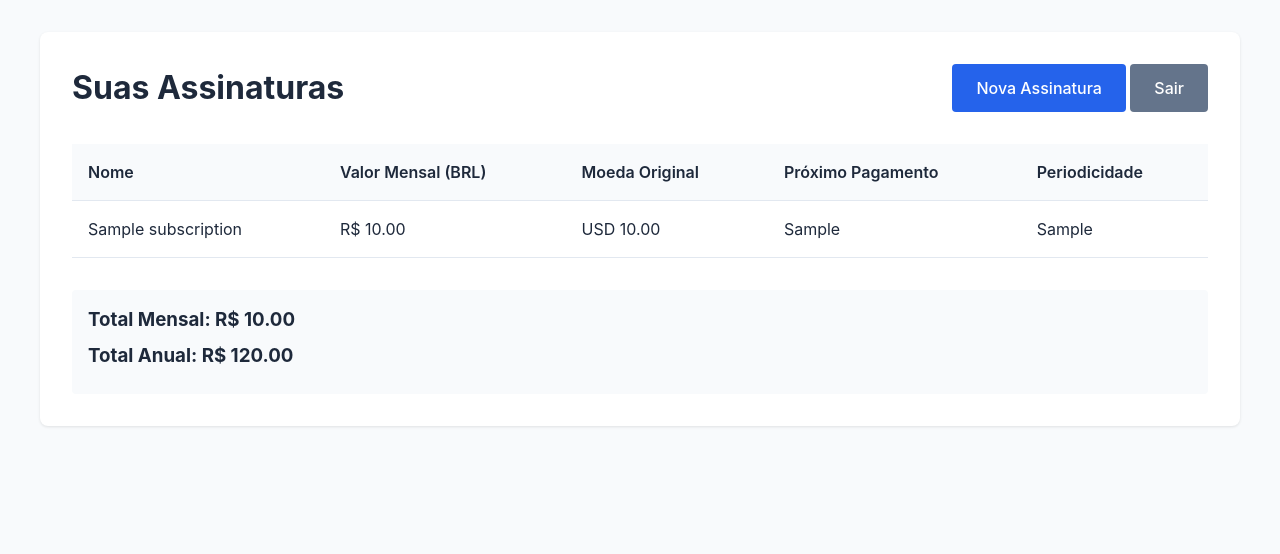
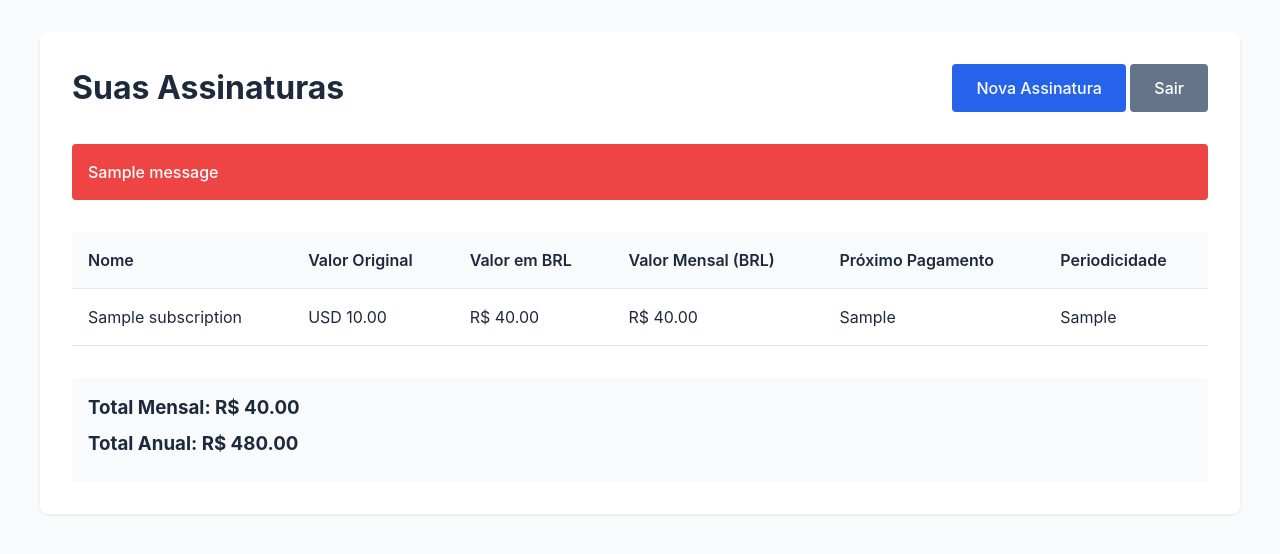
Before and after one commit to mp3fbf/flaskapp, a Flask app: page /dashboard in a window 1280 px wide. Shown: the top 554 px of the page. Run offline with Flask 3, Linux system fonts and the light colour scheme; a user stored in the database is signed in; tables that the repository leaves empty hold one stand-in row (values such as "Sample post"); one stand-in notice (Sample message) is shown.

Commit message:
feat: implementa conversão automática de moedas

```diff
--- a/app.py
+++ b/app.py
@@ -1,7 +1,8 @@
-from flask import Flask, render_template, request, redirect, url_for
+from flask import Flask, render_template, request, redirect, url_for, flash
 from flask_sqlalchemy import SQLAlchemy
 from flask_login import LoginManager, UserMixin, login_user, login_required, current_user, logout_user
 from dotenv import load_dotenv
+from utils.currency_converter import converter
 import os
 
 load_dotenv()  # Carrega variáveis de ambiente do .env
@@ -29,26 +30,41 @@
     recurrence = db.Column(db.String(20), nullable=False)    # mensal, anual, semanal
 
     @property
+    def amount_brl(self):
+        """Retorna o valor convertido para BRL."""
+        if self.currency == 'BRL':
+            return self.amount
+        converted = converter.convert(self.amount, self.currency, 'BRL')
+        if converted is None:  # Se a conversão falhar
+            return self.amount
+        return converted
+
+    @property
     def monthly_cost(self):
+        """Retorna o custo mensal em BRL."""
+        amount_brl = self.amount_brl
         if self.recurrence == 'anual':
-            return self.amount / 12
+            return amount_brl / 12
         elif self.recurrence == 'semanal':
-            return self.amount * 4.33  # Média de semanas por mês
+            # Considerando média de 52 semanas por ano dividido por 12 meses
+            return amount_brl * (52/12)  # Aproximadamente 4.33 semanas por mês
         elif self.recurrence == 'semestral':
-            return self.amount / 6
+            return amount_brl / 6
         else:  # mensal
-            return self.amount
+            return amount_brl
 
     @property
     def annual_cost(self):
+        """Retorna o custo anual em BRL."""
+        amount_brl = self.amount_brl
         if self.recurrence == 'mensal':
-            return self.amount * 12
+            return amount_brl * 12
         elif self.recurrence == 'semanal':
-            return self.amount * 52
+            return amount_brl * 52
         elif self.recurrence == 'semestral':
-            return self.amount * 2
+            return amount_brl * 2
         else:  # anual
-            return self.amount
+            return amount_brl
 
 # Configuração do Flask-Login
 login_manager = LoginManager()
@@ -78,6 +94,7 @@
         if user and user.password == password:  # Em produção, use hash de senha!
             login_user(user)
             return redirect(url_for('dashboard'))
+        flash('Usuário ou senha inválidos')
     return render_template('login.html')
 
 @app.route('/logout')
@@ -89,25 +106,38 @@
 @app.route('/dashboard')
 @login_required
 def dashboard():
-    subscriptions = Subscription.query.filter_by(user_id=current_user.id).all()
-    total_mensal = sum(sub.monthly_cost for sub in subscriptions)
-    return render_template('dashboard.html', subscriptions=subscriptions, total_mensal=total_mensal)
+    try:
+        subscriptions = Subscription.query.filter_by(user_id=current_user.id).all()
+        total_mensal = sum(sub.monthly_cost for sub in subscriptions)
+        return render_template('dashboard.html',
+                            subscriptions=subscriptions,
+                            total_mensal=total_mensal,
+                            converter=converter)
+    except Exception as e:
+        print(f"Erro no dashboard: {e}")
+        flash('Erro ao carregar assinaturas. Verifique se a API de conversão está configurada.')
+        return redirect(url_for('login'))
 
 @app.route('/subscription/add', methods=['GET', 'POST'])
 @login_required
 def add_subscription():
     if request.method == 'POST':
-        new_sub = Subscription(
-            user_id=current_user.id,
-            name=request.form['name'],
-            amount=float(request.form['amount']),
-            currency=request.form['currency'],
-            next_payment=request.form['next_payment'],
-            recurrence=request.form['recurrence']
-        )
-        db.session.add(new_sub)
-        db.session.commit()
-        return redirect(url_for('dashboard'))
+        try:
+            new_sub = Subscription(
+                user_id=current_user.id,
+                name=request.form['name'],
+                amount=float(request.form['amount']),
+                currency=request.form['currency'],
+                next_payment=request.form['next_payment'],
+                recurrence=request.form['recurrence']
+            )
+            db.session.add(new_sub)
+            db.session.commit()
+            return redirect(url_for('dashboard'))
+        except Exception as e:
+            print(f"Erro ao adicionar assinatura: {e}")
+            flash('Erro ao adicionar assinatura. Verifique os dados e tente novamente.')
+            return redirect(url_for('add_subscription'))
     return render_template('add_subscription.html')
 
 if __name__ == '__main__':
--- a/static/styles.css
+++ b/static/styles.css
@@ -148,6 +148,20 @@
     margin-bottom: 0.5rem;
 }
 
+/* Alert Messages */
+.flash-messages {
+    margin-bottom: 2rem;
+}
+
+.alert {
+    padding: 1rem;
+    margin-bottom: 1rem;
+    border-radius: 4px;
+    background-color: var(--error-color);
+    color: white;
+    font-weight: 500;
+}
+
 /* Responsive Design */
 @media (max-width: 768px) {
     .dashboard-container {
--- a/templates/dashboard.html
+++ b/templates/dashboard.html
@@ -15,14 +15,25 @@
             </nav>
         </header>
 
+        {% with messages = get_flashed_messages() %}
+            {% if messages %}
+                <div class="flash-messages">
+                    {% for message in messages %}
+                        <div class="alert">{{ message }}</div>
+                    {% endfor %}
+                </div>
+            {% endif %}
+        {% endwith %}
+
         <div id="subscriptions">
             {% if subscriptions %}
             <table>
                 <thead>
                     <tr>
                         <th>Nome</th>
+                        <th>Valor Original</th>
+                        <th>Valor em BRL</th>
                         <th>Valor Mensal (BRL)</th>
-                        <th>Moeda Original</th>
                         <th>Próximo Pagamento</th>
                         <th>Periodicidade</th>
                     </tr>
@@ -31,8 +42,9 @@
                     {% for sub in subscriptions %}
                     <tr>
                         <td>{{ sub.name }}</td>
+                        <td>{{ sub.currency }} {{ "%.2f"|format(sub.amount) }}</td>
+                        <td>R$ {{ "%.2f"|format(sub.amount_brl) }}</td>
                         <td>R$ {{ "%.2f"|format(sub.monthly_cost) }}</td>
-                        <td>{{ sub.currency }} {{ "%.2f"|format(sub.amount) }}</td>
                         <td>{{ sub.next_payment }}</td>
                         <td>{{ sub.recurrence }}</td>
                     </tr>
--- /dev/null
+++ b/utils/__init__.py
@@ -0,0 +1 @@
+# Este arquivo torna o diretório utils um módulo Python
--- /dev/null
+++ b/utils/currency_converter.py
@@ -0,0 +1,41 @@
+import requests
+from functools import lru_cache
+import os
+from dotenv import load_dotenv
+
+load_dotenv()
+
+class CurrencyConverter:
+    def __init__(self):
+        self.api_key = os.getenv('EXCHANGERATE_API_KEY')
+        if not self.api_key or self.api_key == 'your-exchangerate-api-key-here':
+            raise ValueError("EXCHANGERATE_API_KEY não configurada corretamente no arquivo .env")
+        self.base_url = 'https://v6.exchangerate-api.com/v6'
+
+    @lru_cache(maxsize=32)  # Cache para evitar chamadas repetidas
+    def get_rate(self, from_currency: str, to_currency: str = 'BRL') -> float:
+        """Obtém a taxa de câmbio atual entre duas moedas."""
+        try:
+            url = f"{self.base_url}/{self.api_key}/pair/{from_currency}/{to_currency}"
+            response = requests.get(url)
+            response.raise_for_status()
+            data = response.json()
+            return data['conversion_rate']
+        except requests.RequestException as e:
+            print(f"Erro ao obter taxa de câmbio: {e}")
+            print(f"URL tentada: {url}")  # Log para debug
+            return None
+
+    def convert(self, amount: float, from_currency: str, to_currency: str = 'BRL') -> float:
+        """Converte um valor de uma moeda para outra."""
+        if from_currency == to_currency:
+            return amount
+
+        rate = self.get_rate(from_currency, to_currency)
+        if rate is None:
+            return amount  # Retorna o valor original se a conversão falhar
+
+        return amount * rate
+
+# Instância global para ser usada em toda a aplicação
+converter = CurrencyConverter()
```
